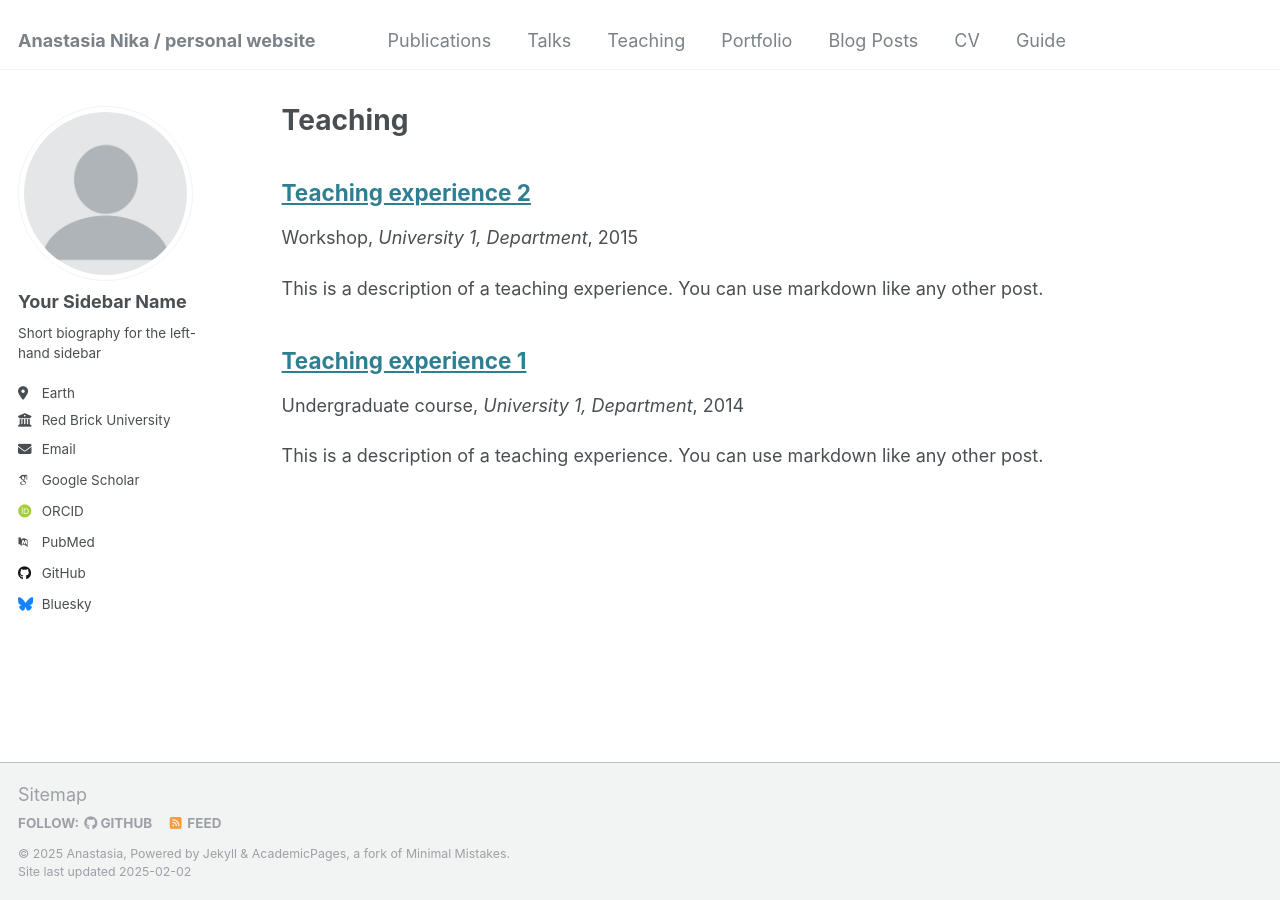
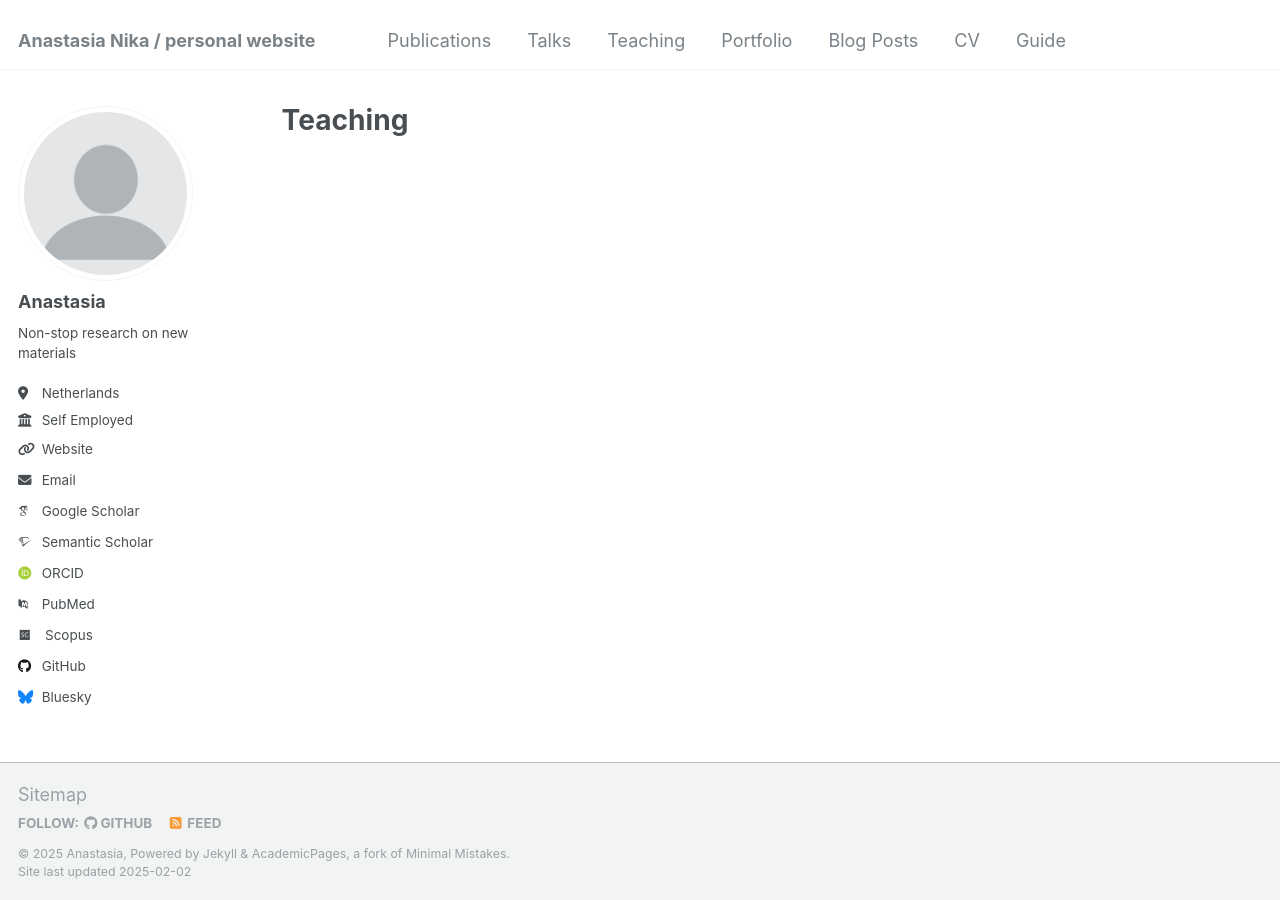
Before and after one commit to anastasianika/anastasianika.github.io, a Jekyll site: the page built from _pages/teaching.html, in a window 1280 px wide. Built offline with Jekyll 4.4.1, drawn with Linux system fonts in a browser that asks for light colours; some web fonts are replaced.

Commit message:
Update _config.yml

```diff
--- a/_config.yml
+++ b/_config.yml
@@ -22,23 +22,23 @@ repository               : "anastasianika.github.io"
 author:
   # Biographic information
   avatar           : "profile.png"
-  name             : "Your Sidebar Name"
+  name             : "Anastasia"
   pronouns         : # example: "she/her"
-  bio              : "Short biography for the left-hand sidebar"
-  location         : "Earth"
-  employer         : "Red Brick University"
-  uri              : # URL
-  email            : "none@example.org"
+  bio              : "Non-stop research on new materials"
+  location         : "Netherlands"
+  employer         : "Self Employed"
+  uri              : https://anastasianika.github.io/ # URL
+  email            : "anast.nika[at]gmail.com"
 
   # Academic websites
   arxiv            : # URL - Update with the correct link to your profile
-  googlescholar    : "https://scholar.google.com/citations?user=PS_CX0AAAAAJ"
+  googlescholar    : "https://scholar.google.fr/citations?hl=en&user=IWMsgoUAAAAJ"
   impactstory      : # URL
-  orcid            : "http://orcid.org/yourorcidurl"
-  semantic         : # URL
-  pubmed           : "https://www.ncbi.nlm.nih.gov/pubmed/?term=john+snow"
+  orcid            : "http://orcid.org/0000-0003-1031-1753"
+  semantic         : "https://sciprofiles.com/profile/848014" # URL
+  pubmed           : "https://www.ncbi.nlm.nih.gov/pubmed/?term=anastasia+nika"
   researchgate     : # URL
-  scopus           : # URL
+  scopus           : https://www.scopus.com/authid/detail.uri?authorId=57216288407 # URL
 
   # Repositories and software development
   bitbucket        : # Username - Update with your username on the site
@@ -212,15 +212,15 @@ kramdown:
 
 # These settings control the types of collections used by the template
 collections:
-  teaching:
-    output: true
-    permalink: /:collection/:path/
+  # teaching:
+  #   output: true
+  #   permalink: /:collection/:path/
   publications:
     output: true
     permalink: /:collection/:path/
-  portfolio:
-    output: true
-    permalink: /:collection/:path/
+  # portfolio:
+  #   output: true
+  #   permalink: /:collection/:path/
   talks:
     output: true
     permalink: /:collection/:path/
```
